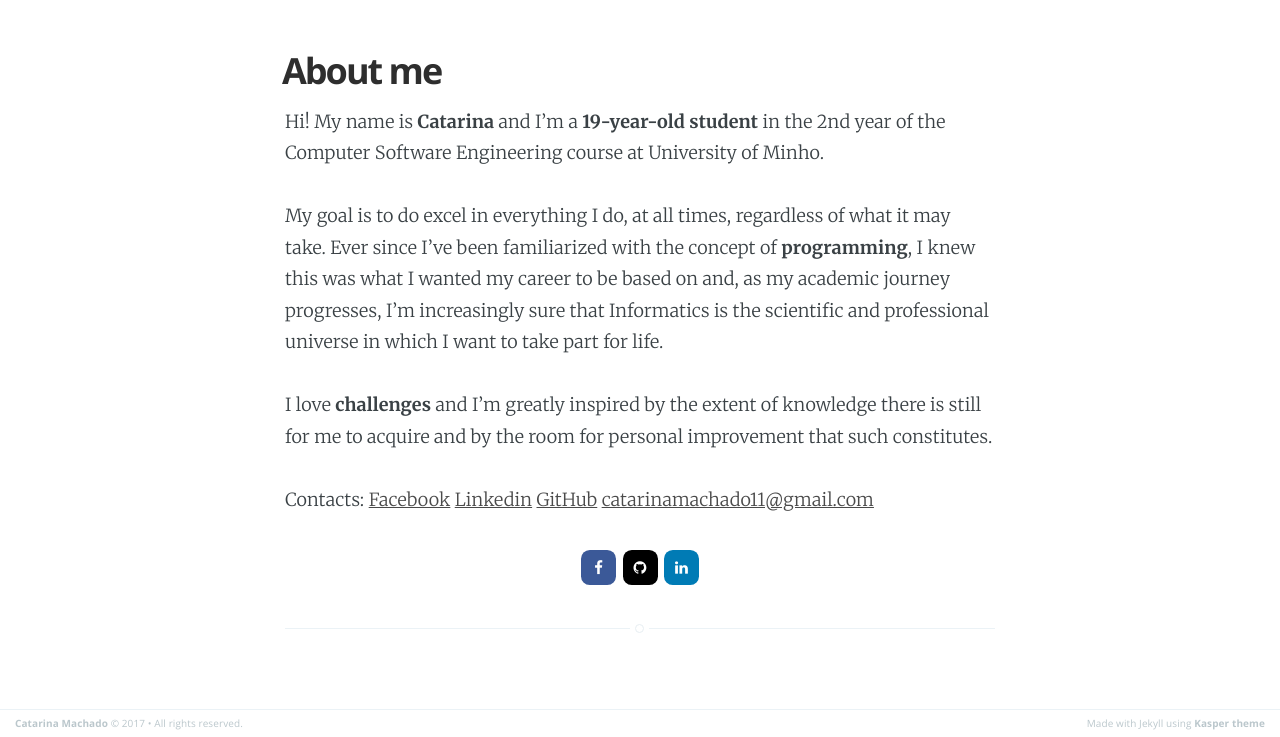
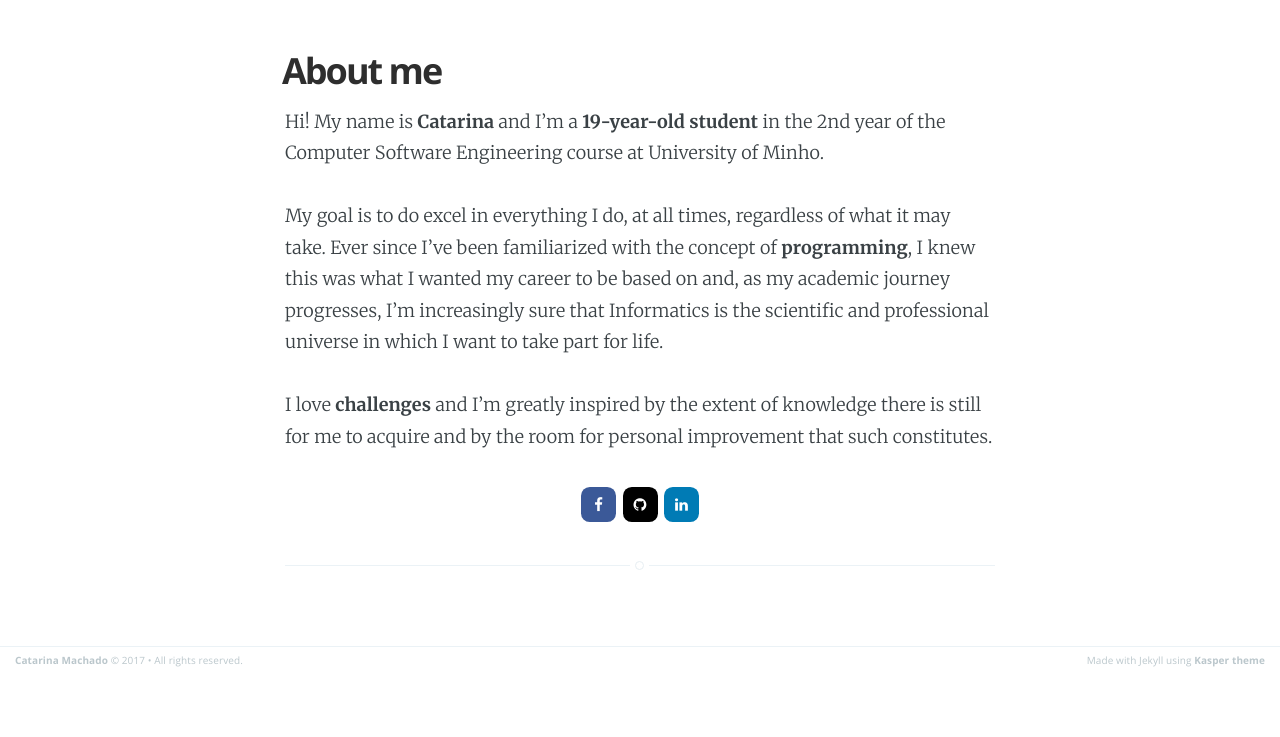
Before and after one commit to catarinamachado/catarinamachado-old-page, a Jekyll site: the page built from about.md, in a window 1280 px wide. Shown: the part 585-1322 px from the top of the page. Built offline with Jekyll 4.4.1, drawn with Linux system fonts in a browser that asks for light colours; after the commit the page ends 1259 px from its top, so only the background shows below that.

Commit message:
icons finished

```diff
--- a/about.md
+++ b/about.md
@@ -10,13 +10,6 @@ My goal is to do excel in everything I do, at all times, regardless of what it m
 Ever since I've been familiarized with the concept of <b>programming</b>, I knew this was what I wanted my career to be based on and, as my academic journey progresses, I'm increasingly sure that Informatics is the scientific and professional universe in which I want to take part for life.
 
 I love <b>challenges</b> and I'm greatly inspired by the extent of knowledge there is still for me to acquire and by the room for personal improvement that such constitutes.
-
-
-Contacts:
-[Facebook]({{site.author.url.facebook}})
-[Linkedin]({{site.author.url.linkedin}})
-[GitHub]({{site.author.url.github}})
-<a href="mailto:{{site.author.url.email}}">{{site.author.url.email}}</a>
 
 
 <html>
```
